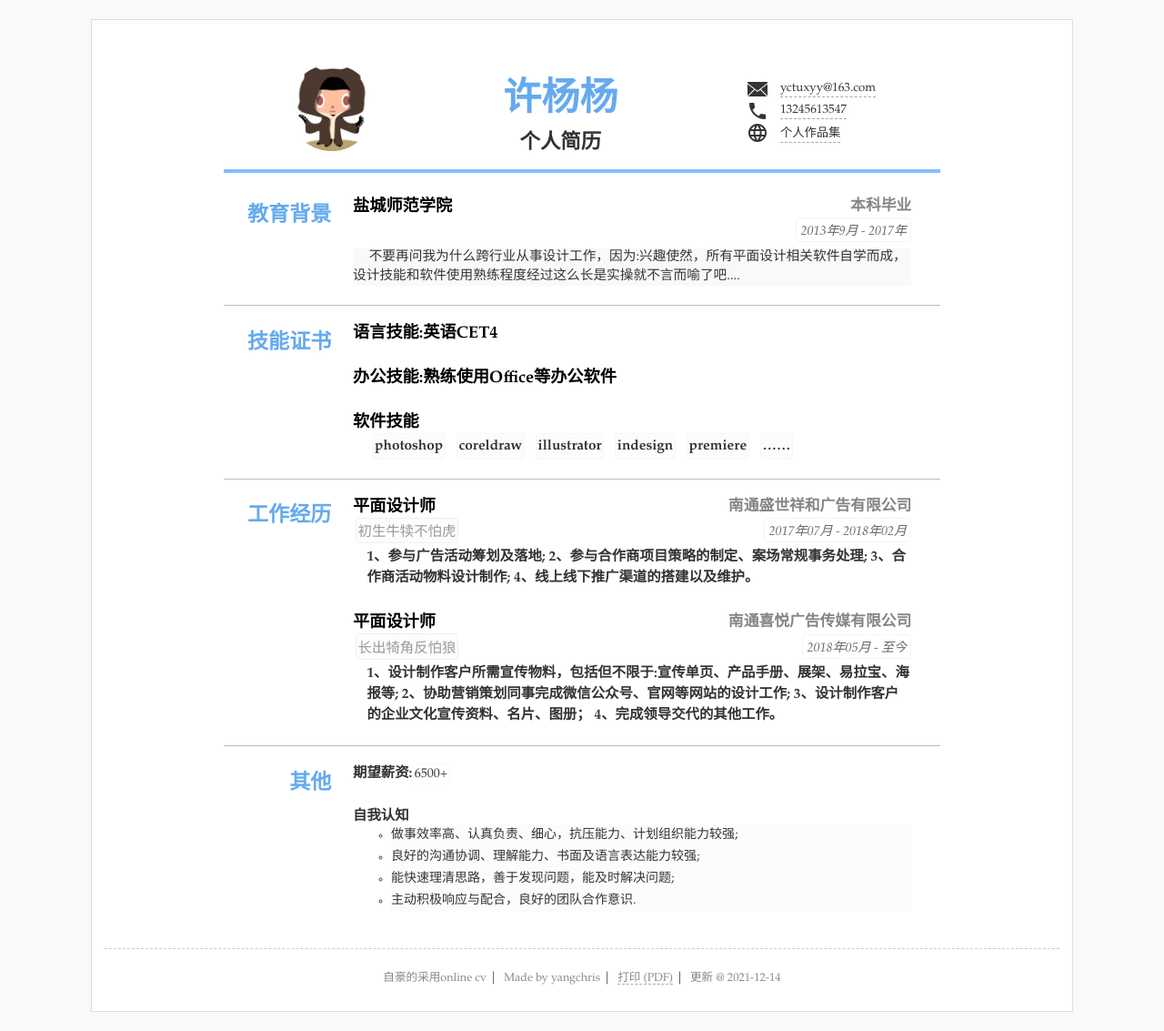
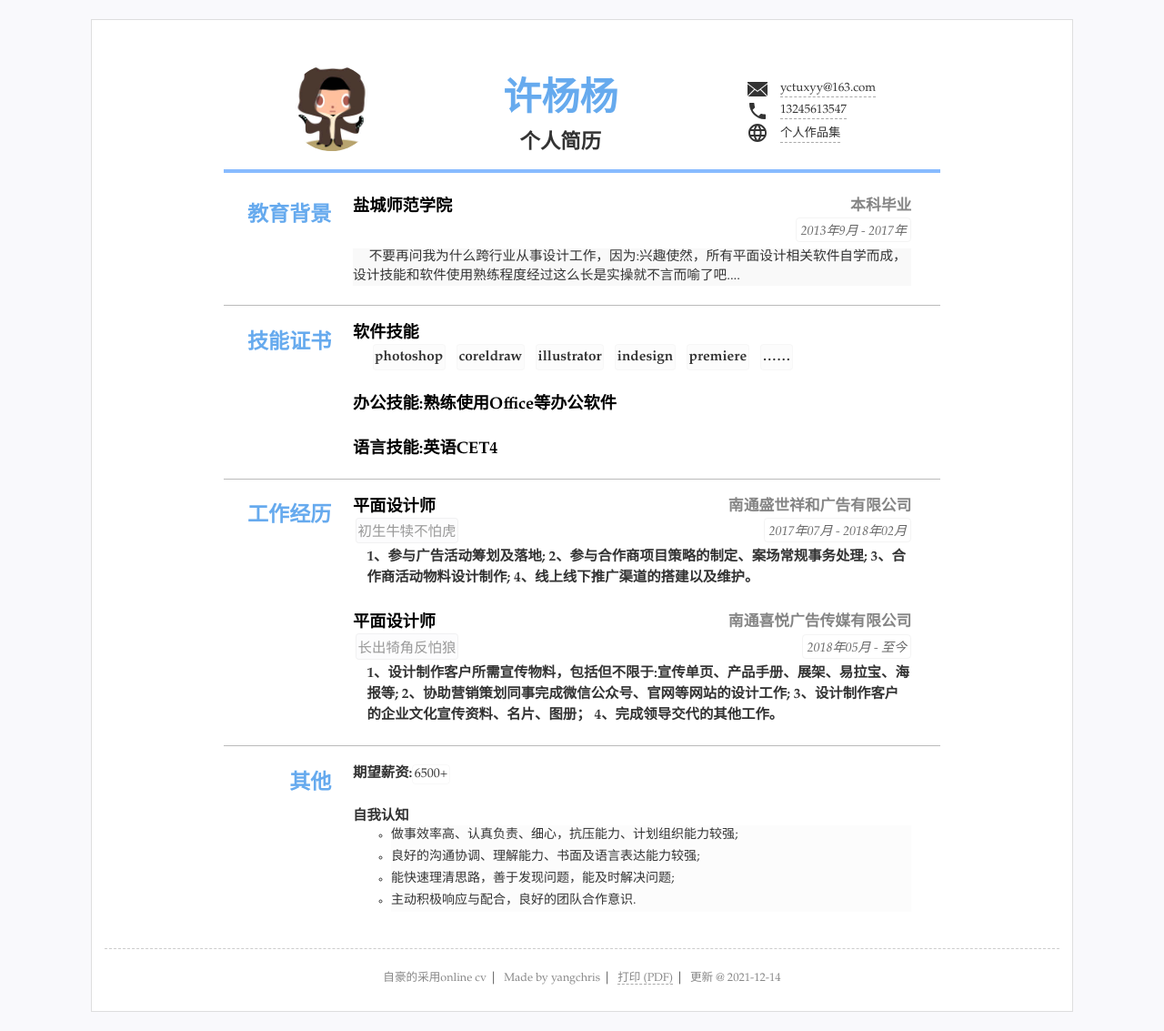
Before and after one commit to yangchris4/resume, a Jekyll site: the page built from index.html, in a window 1280 px wide. Shown: the whole page at 91% size. Built offline with Jekyll 4.4.1, drawn with Linux system fonts in a browser that asks for light colours; part of the change alters nothing that is shown.

```diff
--- a/_data/resume.yml
+++ b/_data/resume.yml
@@ -36,8 +36,6 @@ main: #简历主要内容，
 - type: Skill certificate
   name: 技能证书
   content:
-  - title: 语言技能:英语CET4
-  - title: 办公技能:熟练使用Office等办公软件
   - title: 软件技能
     items: #itmems 可以小块的方式显示
     - photoshop
@@ -46,6 +44,8 @@ main: #简历主要内容，
     - indesign
     - premiere
     - ……
+  - title: 办公技能:熟练使用Office等办公软件
+  - title: 语言技能:英语CET4
 
 
 - type: experience
```
